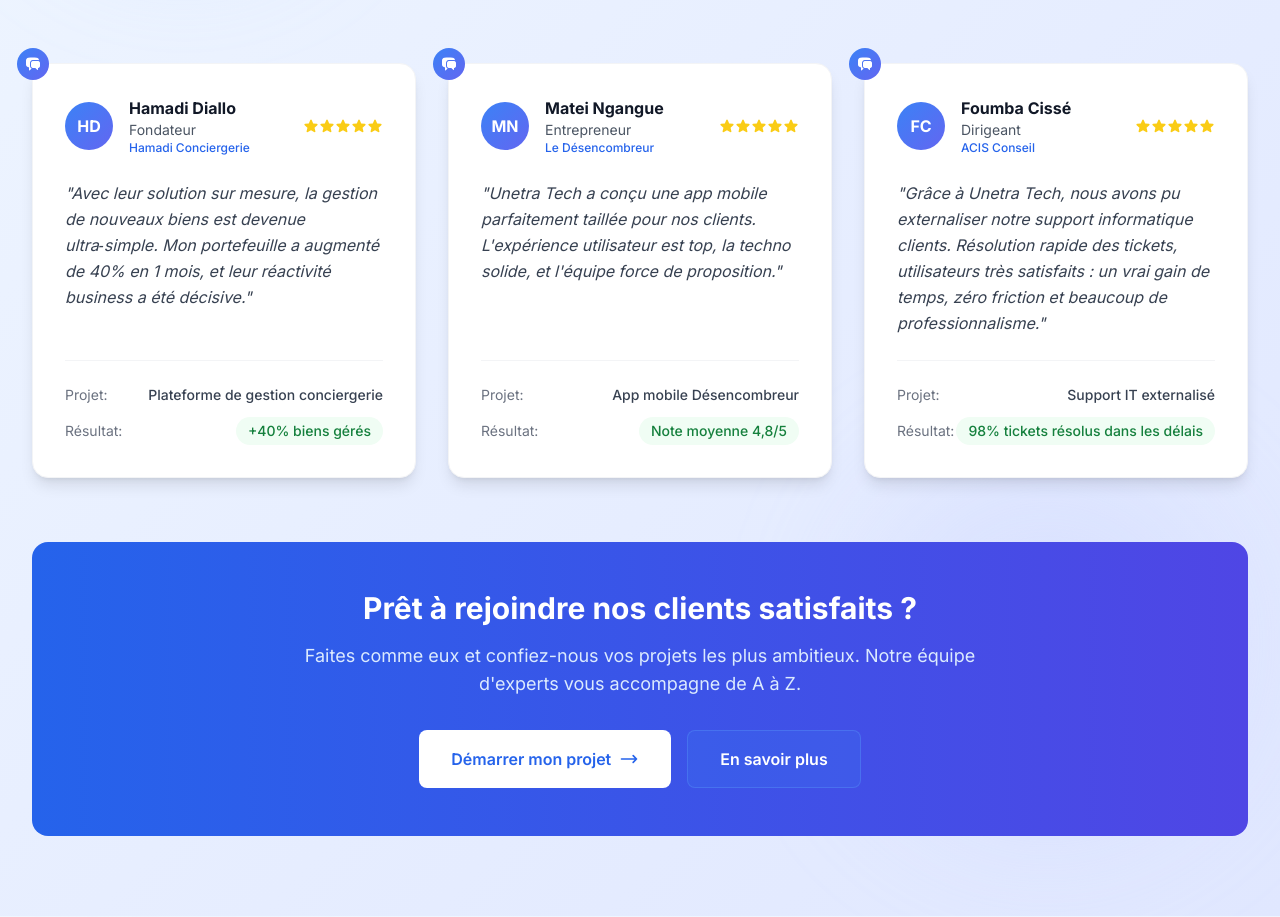
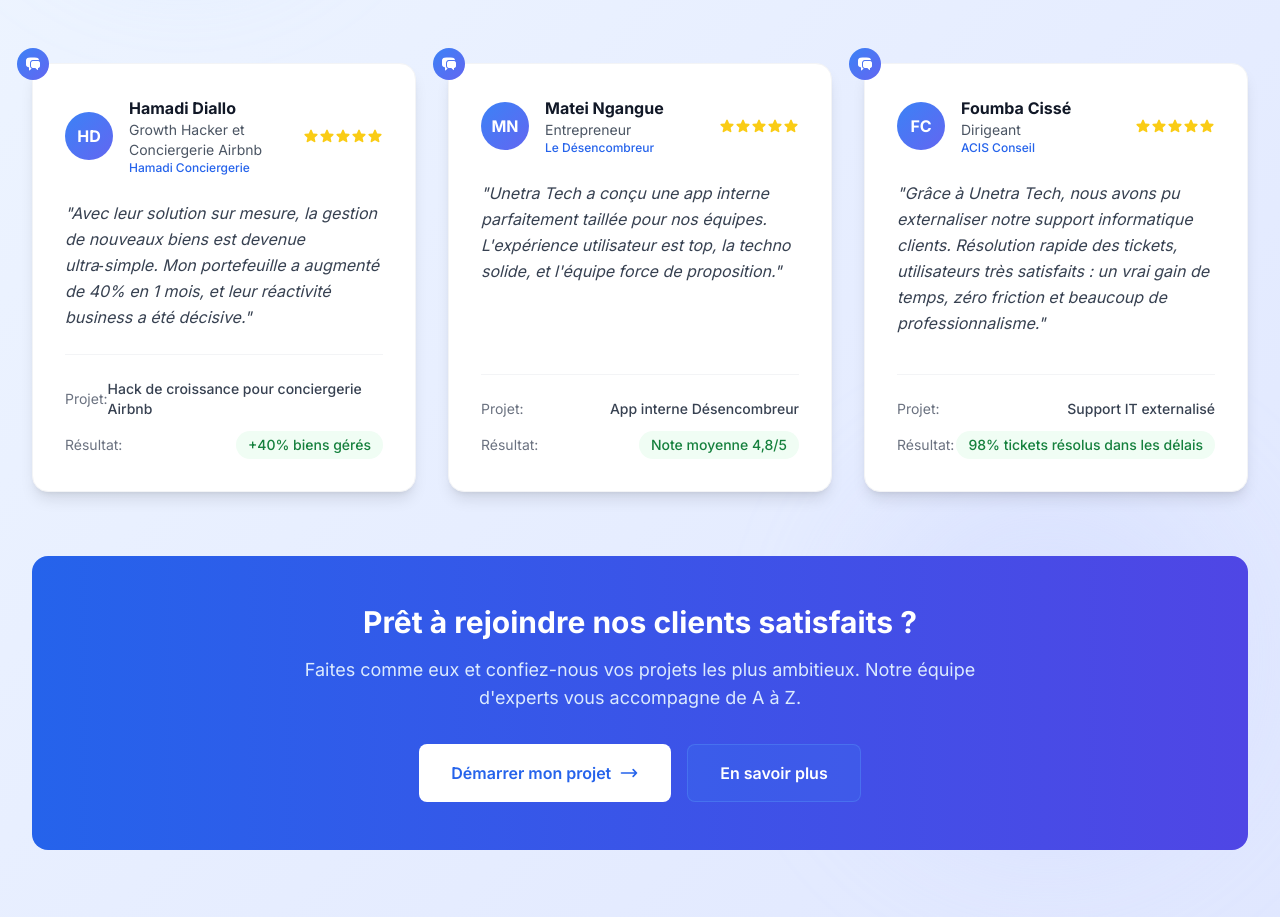
Before and after one commit to enstso/UnetraTechLandingPage, a Next.js app: page / in a window 1280 px wide. Shown: the part 6940-7857 px from the top of the page. Built offline with nearby package versions, Linux system fonts and the light colour scheme.

Commit message:
add sitemap, robots and update testimonials content

```diff
--- a/app/components/Testimonials.tsx
+++ b/app/components/Testimonials.tsx
@@ -19,12 +19,12 @@ const item = {
 const testimonials = [
   {
     name: "Hamadi Diallo",
-    role: "Fondateur",
+    role: "Growth Hacker et Conciergerie Airbnb",
     company: "Hamadi Conciergerie",
     quote:
         "Avec leur solution sur mesure, la gestion de nouveaux biens est devenue ultra‑simple. Mon portefeuille a augmenté de 40% en 1 mois, et leur réactivité business a été décisive.",
     rating: 5,
-    project: "Plateforme de gestion conciergerie",
+    project: "Hack de croissance pour conciergerie Airbnb",
     avatar: "HD",
     result: "+40% biens gérés"
   },
@@ -33,9 +33,9 @@ const testimonials = [
     role: "Entrepreneur",
     company: "Le Désencombreur",
     quote:
-        "Unetra Tech a conçu une app mobile parfaitement taillée pour nos clients. L'expérience utilisateur est top, la techno solide, et l'équipe force de proposition.",
+        "Unetra Tech a conçu une app interne parfaitement taillée pour nos équipes. L'expérience utilisateur est top, la techno solide, et l'équipe force de proposition.",
     rating: 5,
-    project: "App mobile Désencombreur",
+    project: "App interne Désencombreur",
     avatar: "MN",
     result: "Note moyenne 4,8/5"
   },
--- /dev/null
+++ b/app/robots.ts
@@ -0,0 +1,17 @@
+import type { MetadataRoute } from "next";
+
+const BASE_URL = "https://unetratech.com";
+
+export default function robots(): MetadataRoute.Robots {
+  return {
+    rules: [
+      {
+        userAgent: "*",
+        allow: "/",
+        disallow: ["/api/", "/_next/"],
+      },
+    ],
+    sitemap: `${BASE_URL}/sitemap.xml`,
+    host: BASE_URL,
+  };
+}
--- /dev/null
+++ b/app/sitemap.ts
@@ -0,0 +1,28 @@
+import type { MetadataRoute } from "next";
+
+const BASE_URL = "https://unetratech.com";
+
+export default function sitemap(): MetadataRoute.Sitemap {
+  const lastModified = new Date();
+
+  return [
+    {
+      url: `${BASE_URL}/`,
+      lastModified,
+      changeFrequency: "weekly",
+      priority: 1,
+    },
+    {
+      url: `${BASE_URL}/mentions-legales`,
+      lastModified,
+      changeFrequency: "yearly",
+      priority: 0.3,
+    },
+    {
+      url: `${BASE_URL}/confidentialite`,
+      lastModified,
+      changeFrequency: "yearly",
+      priority: 0.3,
+    },
+  ];
+}
```
